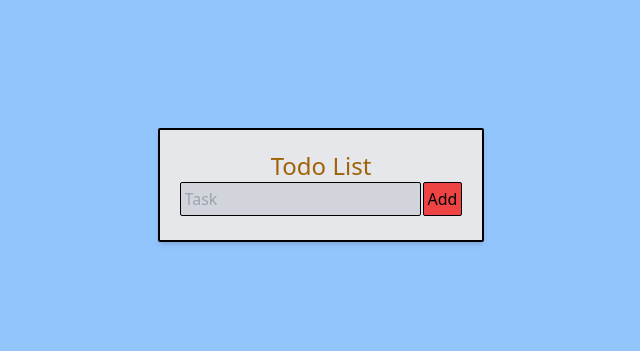
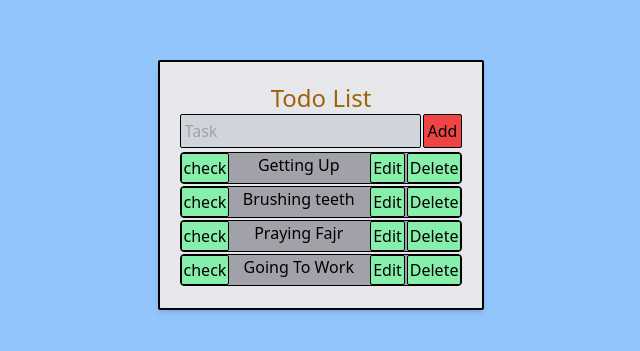
Before and after one commit to baboshi02/To-Do-List-React, a React (Vite) app: page / in a window 1280 px wide. Shown: the part 215-566 px from the top of the page, without its empty margins (319-959 px from the left). Built offline with nearby package versions, Linux system fonts and the light colour scheme.

Commit message:
done doing some modifications

```diff
--- a/src/App.jsx
+++ b/src/App.jsx
@@ -2,7 +2,12 @@ import { InputTaskForm } from "./Components/InputTask";
 import { Task } from "./Components/task";
 import { useState } from "react";
 export default function App() {
-  const [toDoItems, setToDoItems] = useState([]);
+  const [toDoItems, setToDoItems] = useState([
+    { task: "Getting Up", id: 0 },
+    { task: "Brushing teeth", id: 1 },
+    { task: "Praying Fajr", id: 2 },
+    { task: "Going To Work", id: 3 },
+  ]);
   console.log(toDoItems);
   const handleDelete = (item) => {
     setToDoItems((prev) => prev.filter((itm) => itm.id != item.id));
--- a/src/Components/InputTask.jsx
+++ b/src/Components/InputTask.jsx
@@ -3,20 +3,19 @@ import { useState } from "react";
 import { v4 as uuidv4 } from "uuid";
 export const InputTaskForm = ({ setToDoItems }) => {
   const [task, setTask] = useState("");
-  const handleSubmit = () => {
+  const handleSubmit = (e) => {
+    e.preventDefault();
     const id = uuidv4();
-    if (task.length < 1) return;
+    if (task.length < 1 || task.length > 15) {
+      alert("Task must be between 1 and 15 characters");
+      return;
+    }
     setToDoItems((prev) => [...prev, { task, id }]);
     setTask("");
   };
   return (
     <div className="mb-1">
-      <form
-        onSubmit={(e) => {
-          e.preventDefault();
-          handleSubmit();
-        }}
-      >
+      <form onSubmit={handleSubmit}>
         <input
           type="text"
           className="bg-gray-300 rounded-sm p-1 border border-black"
--- /dev/null
+++ b/src/Components/InputTaskEditing.jsx
@@ -0,0 +1,44 @@
+import React from "react";
+import { useState } from "react";
+
+export const InputTaskEditing = ({ item, setToDoItems, setIsEditing }) => {
+  const [task, setTask] = useState(item.task);
+  return (
+    <div className="mb-1">
+      <form
+        onSubmit={(e) => {
+          e.preventDefault();
+          if (task.length < 1) {
+            alert("Length must be one or more");
+            setIsEditing((prev) => !prev);
+            return;
+          } else if (task.length > 15) {
+            alert("length must be less than 15");
+            setIsEditing((prev) => !prev);
+            return;
+          }
+          setToDoItems((prev) =>
+            prev.map((items) =>
+              items.id == item.id ? { ...items, task } : items
+            )
+          );
+          setIsEditing((prev) => !prev);
+        }}
+      >
+        <input
+          type="text"
+          className="bg-gray-600 text-gray-200 rounded-sm p-1 border border-black"
+          placeholder="Task"
+          onChange={(e) => setTask(e.target.value)}
+          value={task}
+        />
+        <button
+          type="submit"
+          className="bg-red-500 hover:bg-red-800 active:bg-red-300 active:border-gray-400 rounded-sm border border-black p-1 ml-0.5"
+        >
+          Edit
+        </button>
+      </form>
+    </div>
+  );
+};
--- a/src/Components/task.jsx
+++ b/src/Components/task.jsx
@@ -1,53 +1,34 @@
 import React, { useState } from "react";
+import { InputTaskEditing } from "./InputTaskEditing";
+// Todo fixing Done functionality @Done
+// Todo replacing text with Icons
 export const Task = ({ item, handleDelete, setToDoItems }) => {
   const [isDone, setIsDone] = useState(false);
-  const [task, setTask] = useState(item.task);
   const [isEditing, setIsEditing] = useState(false);
   return (
     <div>
       {isEditing ? (
-        <div className="mb-1">
-          <form
-            onSubmit={(e) => {
-              e.preventDefault();
-              if (task.length < 1) {
-                handleDelete(item);
-                return;
-              }
-              setToDoItems((prev) =>
-                prev.map((items) =>
-                  items.id == item.id ? { ...items, task } : items
-                )
-              );
-              console.log(isEditing);
-              setIsEditing((prev) => !prev);
-            }}
-          >
-            <input
-              type="text"
-              className="bg-gray-300 rounded-sm p-1 border border-black"
-              placeholder="Task"
-              onChange={(e) => setTask(e.target.value)}
-              value={task}
-            />
-            <button
-              type="submit"
-              className="bg-red-500 hover:bg-red-800 active:bg-red-300 active:border-gray-400 rounded-sm border border-black p-1 ml-0.5"
-            >
-              Edit
-            </button>
-          </form>
-        </div>
+        <InputTaskEditing
+          item={item}
+          setToDoItems={setToDoItems}
+          handleDelete={handleDelete}
+          setIsEditing={setIsEditing}
+        />
       ) : (
         <div
-          onClick={() => setIsDone((prev) => !prev)}
           className={
             isDone
-              ? "bg-gray-600 mb-0.5 rounded border flex justify-between border-black"
-              : "bg-zinc-400 mb-0.5 rounded border flex justify-between border-black"
+              ? "bg-gray-600  mb-0.5 rounded border flex justify-between border-black"
+              : "bg-zinc-400  mb-0.5 rounded border flex justify-betweenflex justify-between border-black"
           }
         >
-          <div className="text-center">{item.task}</div>
+          <button
+            className=" p-0.5 bg-green-300  hover:bg-green-100 border h-full rounded-sm border-black "
+            onClick={() => setIsDone((prev) => !prev)}
+          >
+            {isDone ? <>unCheck</> : <>check</>}
+          </button>
+          <div className={isDone && "text-gray-200"}>{item.task}</div>
           <div>
             <button
               className=" p-0.5 bg-green-300 ml-0.5 hover:bg-green-100 border h-full rounded-sm border-black "
```
